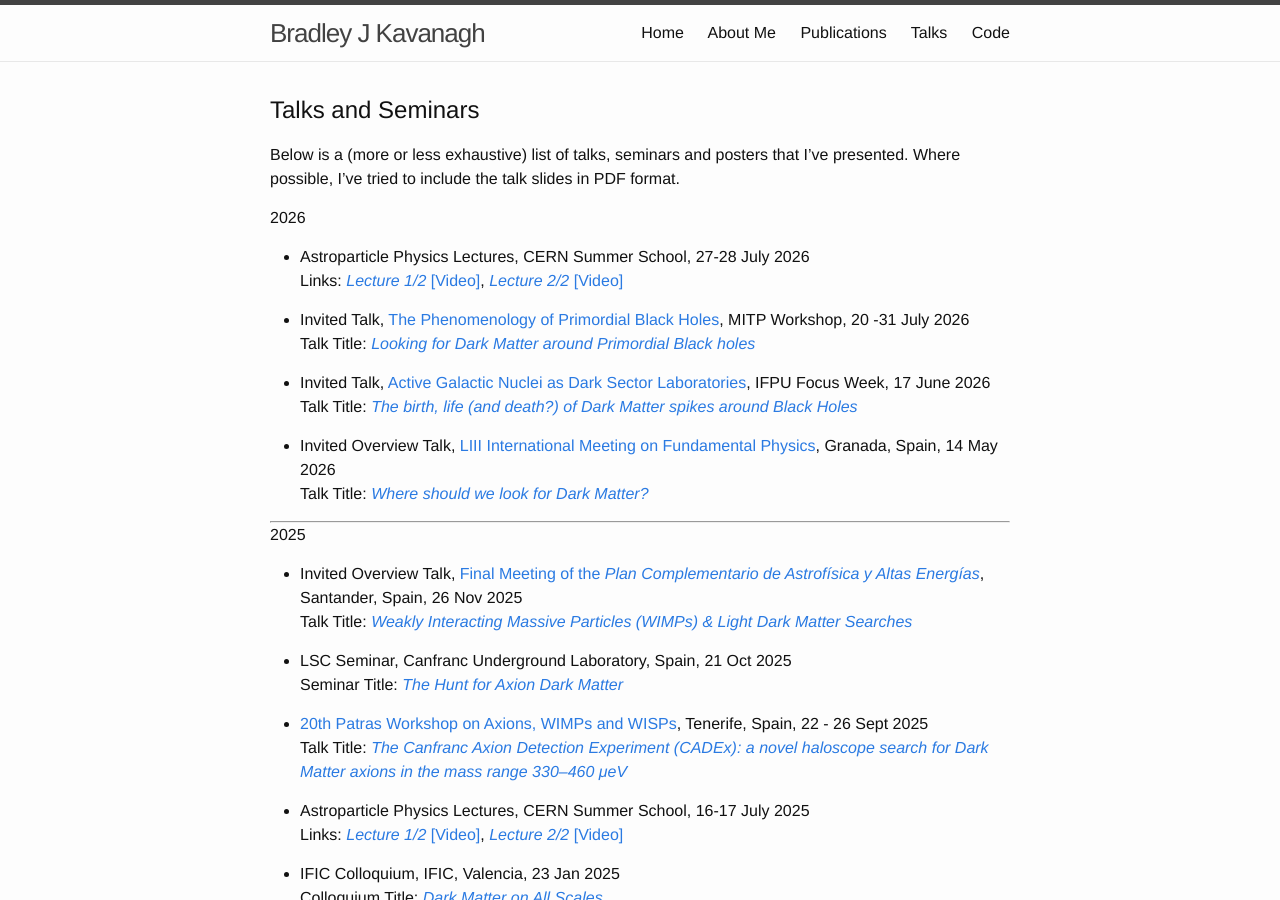
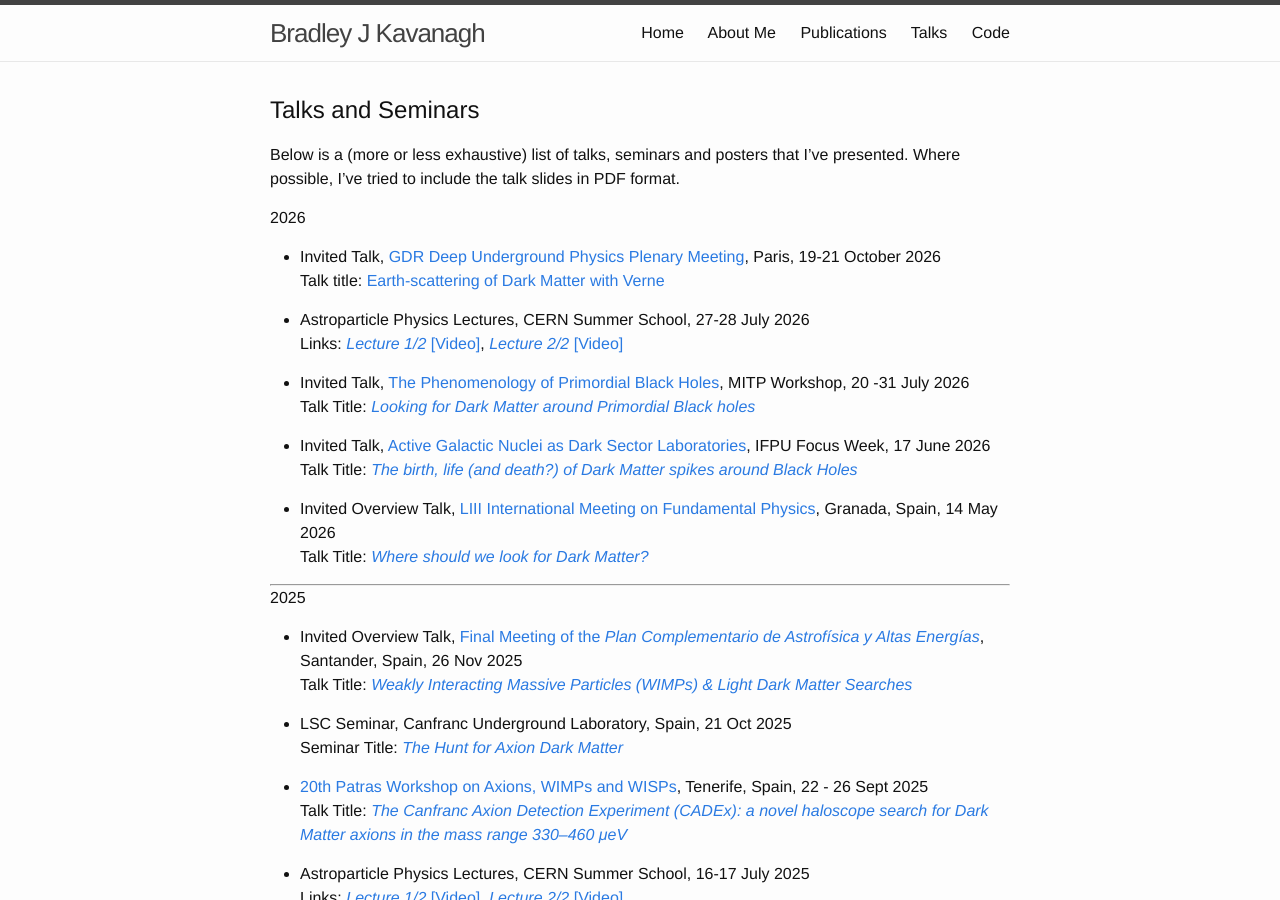
Before and after one commit to bradkav/bradkav.github.io, a Jekyll site: the page built from talks.md, in a window 1280 px wide and 900 px high. Built offline with Jekyll 4.4.1, drawn with Linux system fonts in a browser that asks for light colours.

Commit message:
Added GDR talk

```diff
--- a/talks.md
+++ b/talks.md
@@ -10,6 +10,9 @@ weight: 4
 Below is a (more or less exhaustive) list of talks, seminars and posters that I've presented. Where possible, I've tried to include the talk slides in PDF format.
 
 #### 2026
+
+- Invited Talk, [GDR Deep Underground Physics Plenary Meeting](https://indico.in2p3.fr/event/39848/overview), Paris, 19-21 October 2026
+Talk title: [Earth-scattering of Dark Matter with Verne](/assets/slides/KAVANAGH_GDR_DYPhy_Oct2026_small.pdf)
 
 - Astroparticle Physics Lectures, CERN Summer School, 27-28 July 2026
 Links: [*Lecture 1/2*](/assets/slides/Astroparticle_CERN_summer_school_2026_Lecture1_small.pdf) [[Video]](https://videos.cern.ch/record/3026556), [*Lecture 2/2*](/assets/slides/Astroparticle_CERN_summer_school_2026_Lecture2_small.pdf) [[Video]](https://videos.cern.ch/record/3026564)
```
Also changed, not shown: 1 other file.
